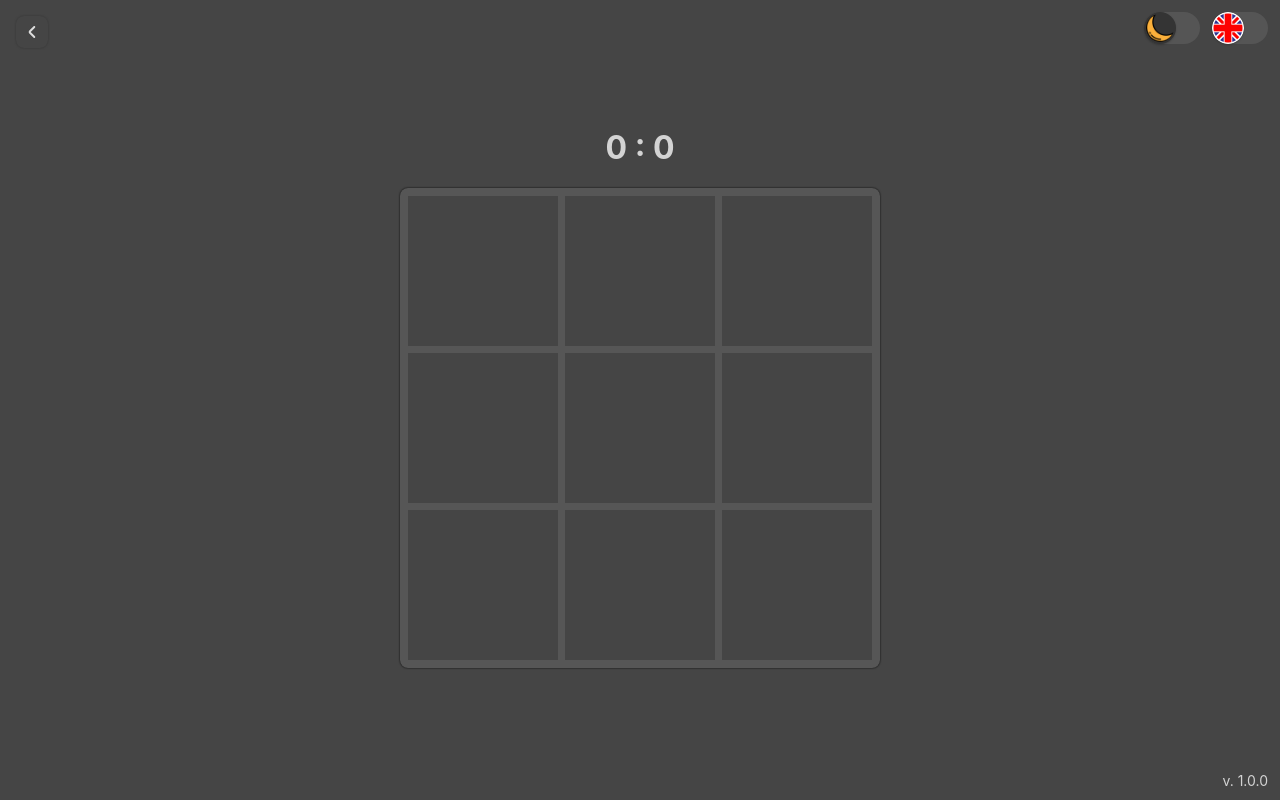
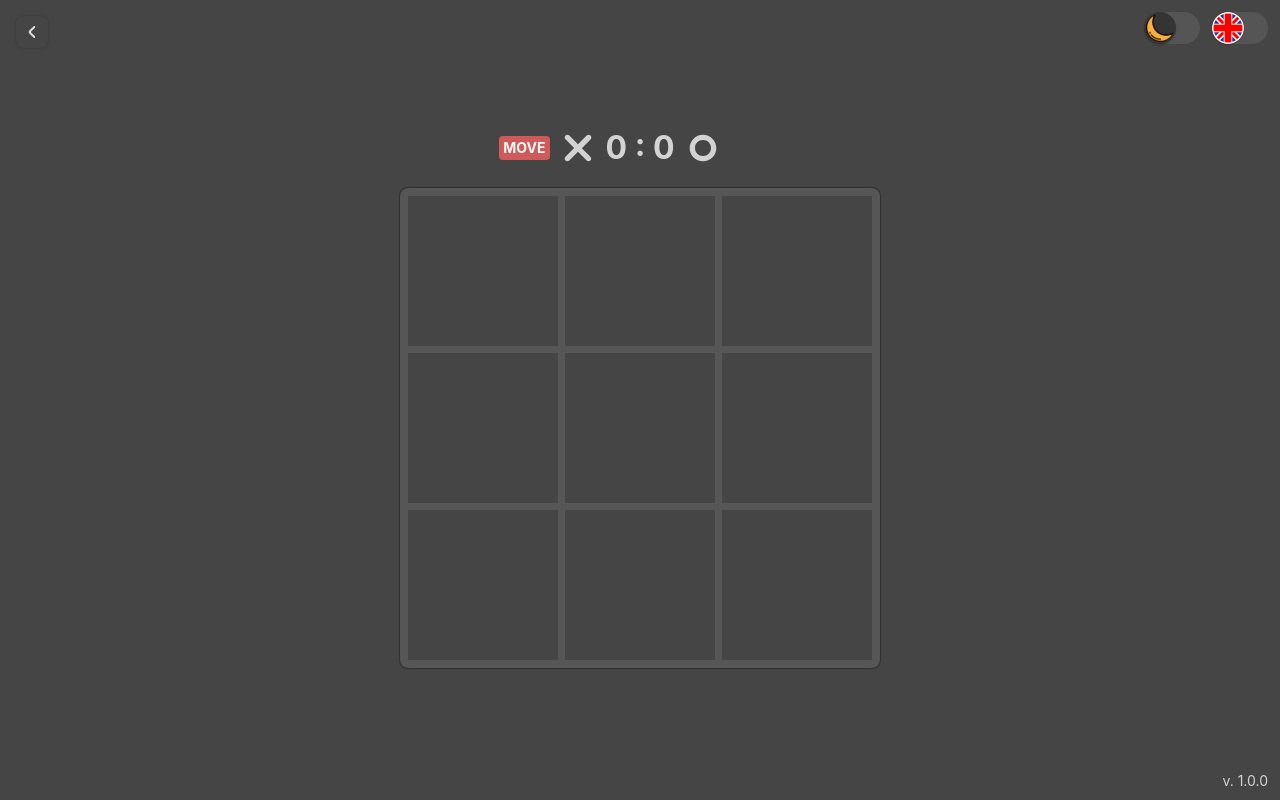
Before and after one commit to MSzostaq/tic-tac-toe, a React (Create React App) app: page /#/singleplayer in a window 1280 px wide. Built offline with nearby package versions, Linux system fonts and the light colour scheme.

Commit message:
added PlayerSymbol, Move and changed styles

```diff
--- a/src/views/Game.jsx
+++ b/src/views/Game.jsx
@@ -2,6 +2,7 @@ import React, { useEffect } from "react";
 import { useDispatch, useSelector } from "react-redux";
 import { NavLink } from "react-router-dom";
 import styled from "styled-components";
+import { useTranslation } from "react-i18next";
 import { getGame } from "selectors";
 import { initGame, PLAYER_MOVE } from "actions/gameActions";
 import PlayAgainPopup from "popups/PlayAgainPopup";
@@ -37,11 +38,37 @@ const BackIcon = styled(Icon)`
   height: 24px;
 `;
 
-const NextMove = styled.p`
+const Players = styled.div`
+  display: flex;
+  align-items: center;
+  margin-bottom: 24px;
+`;
+
+const Move = styled.div`
+  background-color: ${({ theme }) => theme.colors.error};
+  border-radius: 4px;
+  color: ${({ theme }) => theme.colors.white};
+  font-size: ${({ theme }) => theme.fontSize.m};
+  font-weight: bold;
+  line-height: 24px;
+  padding: 0 4px;
+  visibility: ${({ visible }) => (visible ? "visible" : "hidden")};
+  height: 24px;
+`;
+
+const PlayerSymbol = styled(Icon)`
+  color: ${({ theme }) => theme.colors.text};
+  margin: 0 12px;
+  width: 32px;
+  height: 32px;
+`;
+
+const Score = styled.p`
   color: ${({ theme }) => theme.colors.text};
   font-size: ${({ theme }) => theme.fontSize.xxl};
   font-weight: bold;
-  margin-bottom: 24px;
+  line-height: 32px;
+  height: 32px;
 `;
 
 const Version = styled.p`
@@ -53,6 +80,7 @@ const Version = styled.p`
 `;
 
 const Game = ({ modeId }) => {
+  const { t } = useTranslation();
   const dispatch = useDispatch();
   const game = useSelector(getGame);
 
@@ -82,9 +110,19 @@ const Game = ({ modeId }) => {
       <BackButton to="/">
         <BackIcon icon="caretDown" />
       </BackButton>
-      <NextMove>
-        {game.players[1].score} : {game.players[2].score}
-      </NextMove>
+      <Players>
+        {game.winnerId === null && (
+          <Move visible={game.currentPlayerId === 1}>{t("move")}</Move>
+        )}
+        <PlayerSymbol icon={game.players[1].symbol}></PlayerSymbol>
+        <Score>
+          {game.players[1].score} : {game.players[2].score}
+        </Score>
+        <PlayerSymbol icon={game.players[2].symbol}></PlayerSymbol>
+        {game.winnerId === null && (
+          <Move visible={game.currentPlayerId === 2}>{t("move")}</Move>
+        )}
+      </Players>
       <Board board={game.board} onCellClick={onBoardCellClick} />
       {game.winnerId !== null && <PlayAgainPopup />}
       <Version>v. 1.0.0</Version>
```
